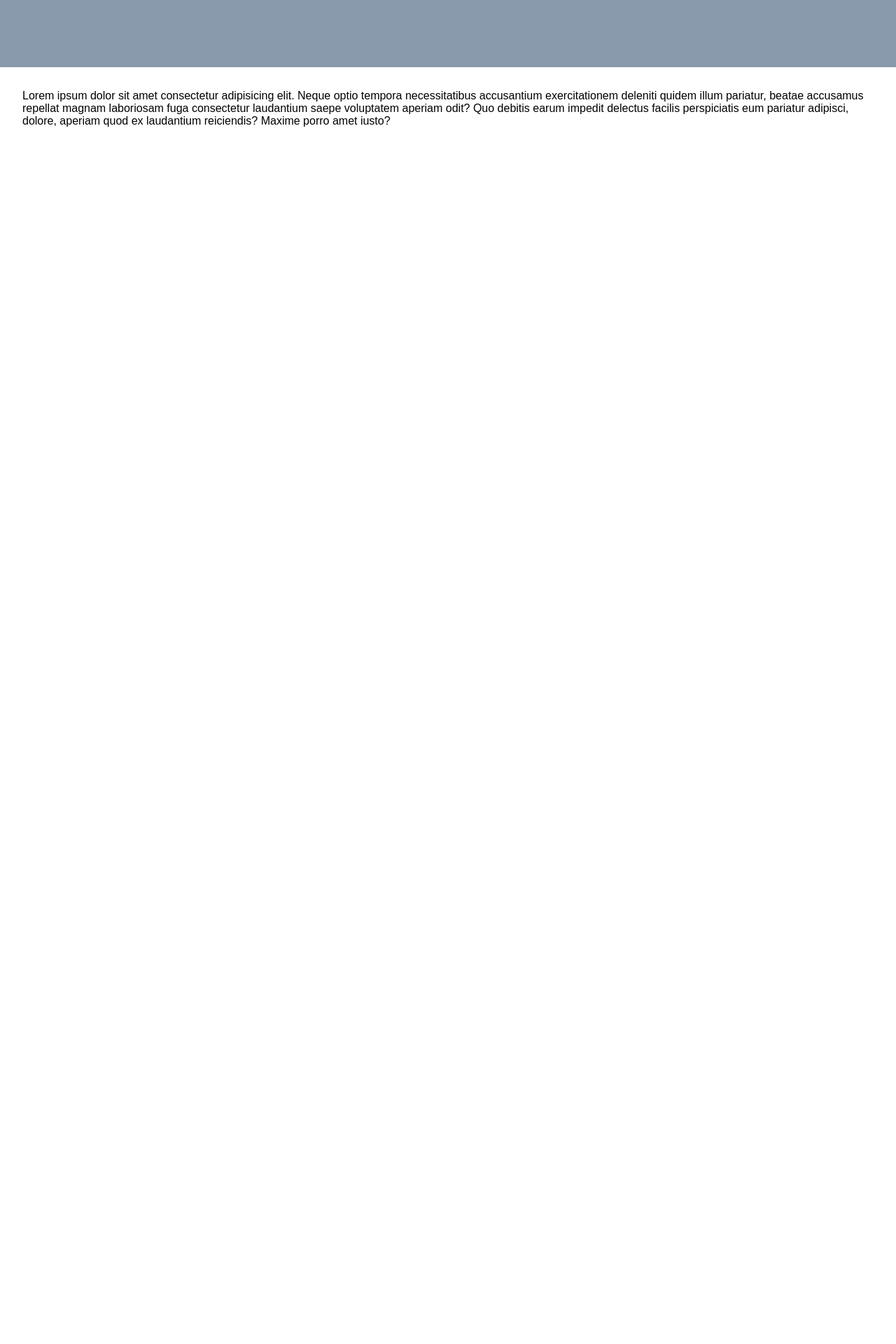
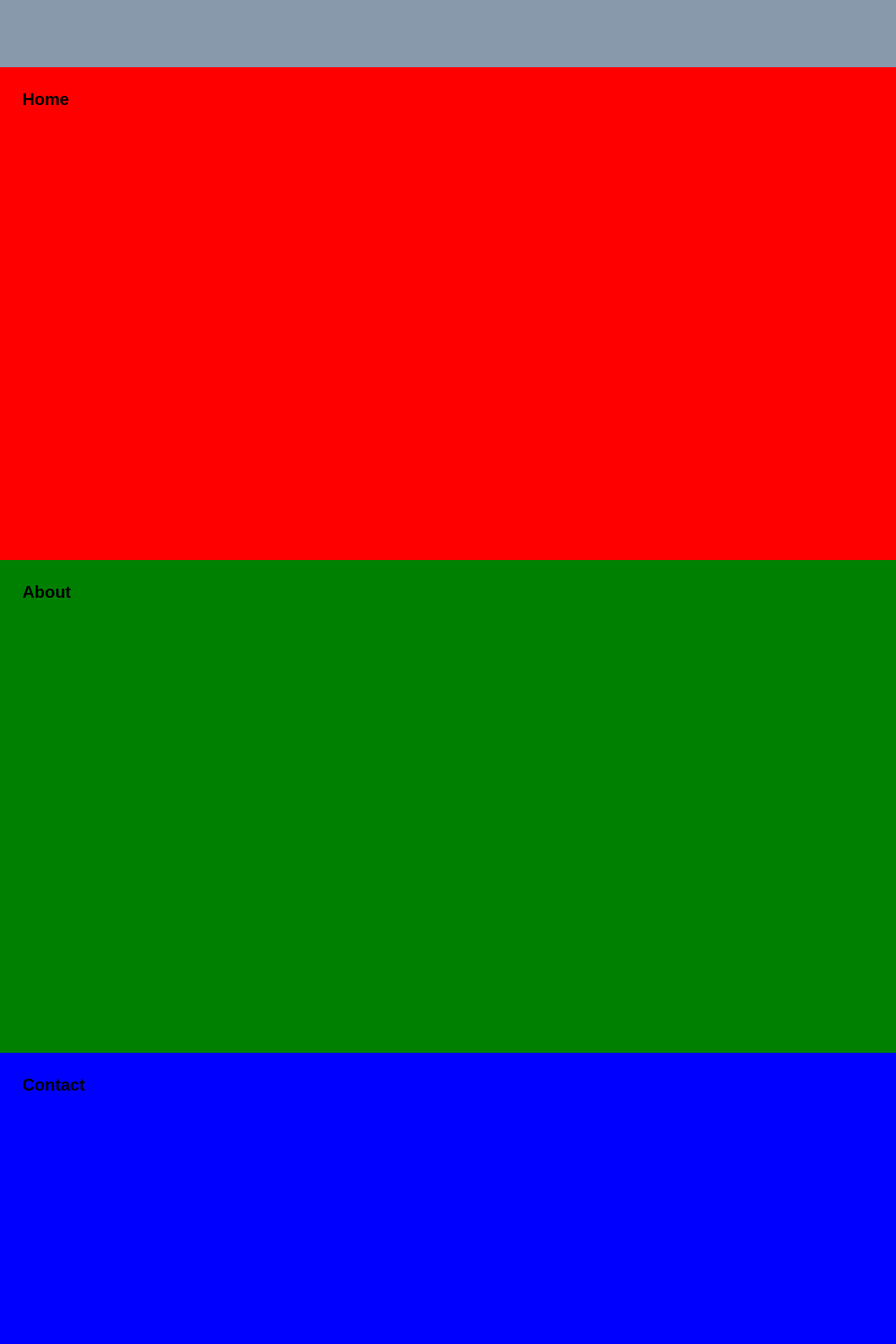
Before and after one commit to nvallejos17/incorporar-website, a React (Create React App) app: page / in a window 1280 px wide. Shown: the top 1920 px of the page at 70% size. Before the commit the page ends 800 px from the top, so only its background shows below. Built offline with nearby package versions, Linux system fonts and the light colour scheme.

Commit message:
Elemental sections and components

```diff
--- a/src/App.tsx
+++ b/src/App.tsx
@@ -3,21 +3,18 @@ import { baseTheme } from './themes/baseTheme';
 
 // Components
 import Navbar from './components/Navbar/Navbar.component';
-import Section from './components/Section/Section.component';
+import Home from './sections/Home/Home.section';
+import About from './sections/About/About.section';
+import Contact from './sections/Contact/Contact.section';
+import Footer from './components/Footer/Footer.component';
 
 const App = () => (
   <ThemeProvider theme={baseTheme}>
     <Navbar />
-    <Section>
-      <p>
-        Lorem ipsum dolor sit amet consectetur adipisicing elit. Neque optio
-        tempora necessitatibus accusantium exercitationem deleniti quidem illum
-        pariatur, beatae accusamus repellat magnam laboriosam fuga consectetur
-        laudantium saepe voluptatem aperiam odit? Quo debitis earum impedit
-        delectus facilis perspiciatis eum pariatur adipisci, dolore, aperiam
-        quod ex laudantium reiciendis? Maxime porro amet iusto?
-      </p>
-    </Section>
+    <Home />
+    <About />
+    <Contact />
+    <Footer />
   </ThemeProvider>
 );
 
--- /dev/null
+++ b/src/components/Footer/Footer.component.tsx
@@ -0,0 +1,5 @@
+import { FooterWrapper } from './Footer.styled';
+
+const Footer = () => <FooterWrapper />;
+
+export default Footer;
--- /dev/null
+++ b/src/components/Footer/Footer.styled.tsx
@@ -0,0 +1,9 @@
+import styled, { css } from 'styled-components';
+
+export const FooterWrapper = styled.footer(
+  ({ theme }) => css`
+    height: 96px;
+
+    background: ${theme.colors.primary};
+  `
+);
--- /dev/null
+++ b/src/sections/About/About.section.tsx
@@ -0,0 +1,9 @@
+import { AboutWrapper } from './About.styled';
+
+const About = () => (
+  <AboutWrapper>
+    <h2>About</h2>
+  </AboutWrapper>
+);
+
+export default About;
--- /dev/null
+++ b/src/sections/About/About.styled.tsx
@@ -0,0 +1,6 @@
+import styled from 'styled-components';
+import Section from '../../components/Section/Section.component';
+
+export const AboutWrapper = styled(Section)`
+  background: green;
+`;
--- /dev/null
+++ b/src/sections/Contact/Contact.section.tsx
@@ -0,0 +1,9 @@
+import { ContactWrapper } from './Contact.styled';
+
+const Contact = () => (
+  <ContactWrapper>
+    <h2>Contact</h2>
+  </ContactWrapper>
+);
+
+export default Contact;
--- /dev/null
+++ b/src/sections/Contact/Contact.styled.tsx
@@ -0,0 +1,6 @@
+import styled from 'styled-components';
+import Section from '../../components/Section/Section.component';
+
+export const ContactWrapper = styled(Section)`
+  background: blue;
+`;
--- /dev/null
+++ b/src/sections/Home/Home.section.tsx
@@ -0,0 +1,9 @@
+import { HomeWrapper } from './Home.styled';
+
+const Home = () => (
+  <HomeWrapper>
+    <h2>Home</h2>
+  </HomeWrapper>
+);
+
+export default Home;
--- /dev/null
+++ b/src/sections/Home/Home.styled.tsx
@@ -0,0 +1,6 @@
+import styled from 'styled-components';
+import Section from '../../components/Section/Section.component';
+
+export const HomeWrapper = styled(Section)`
+  background: red;
+`;
```
